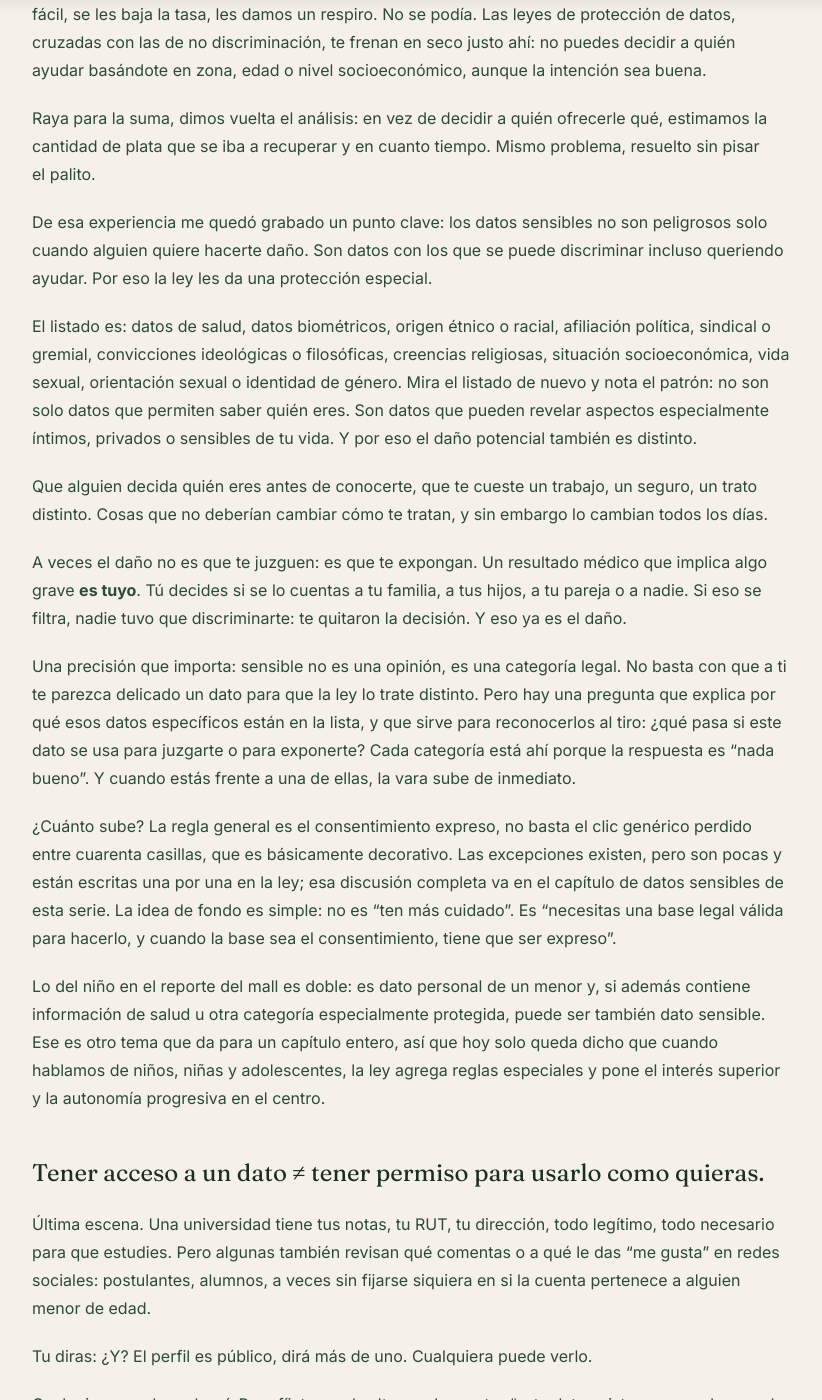
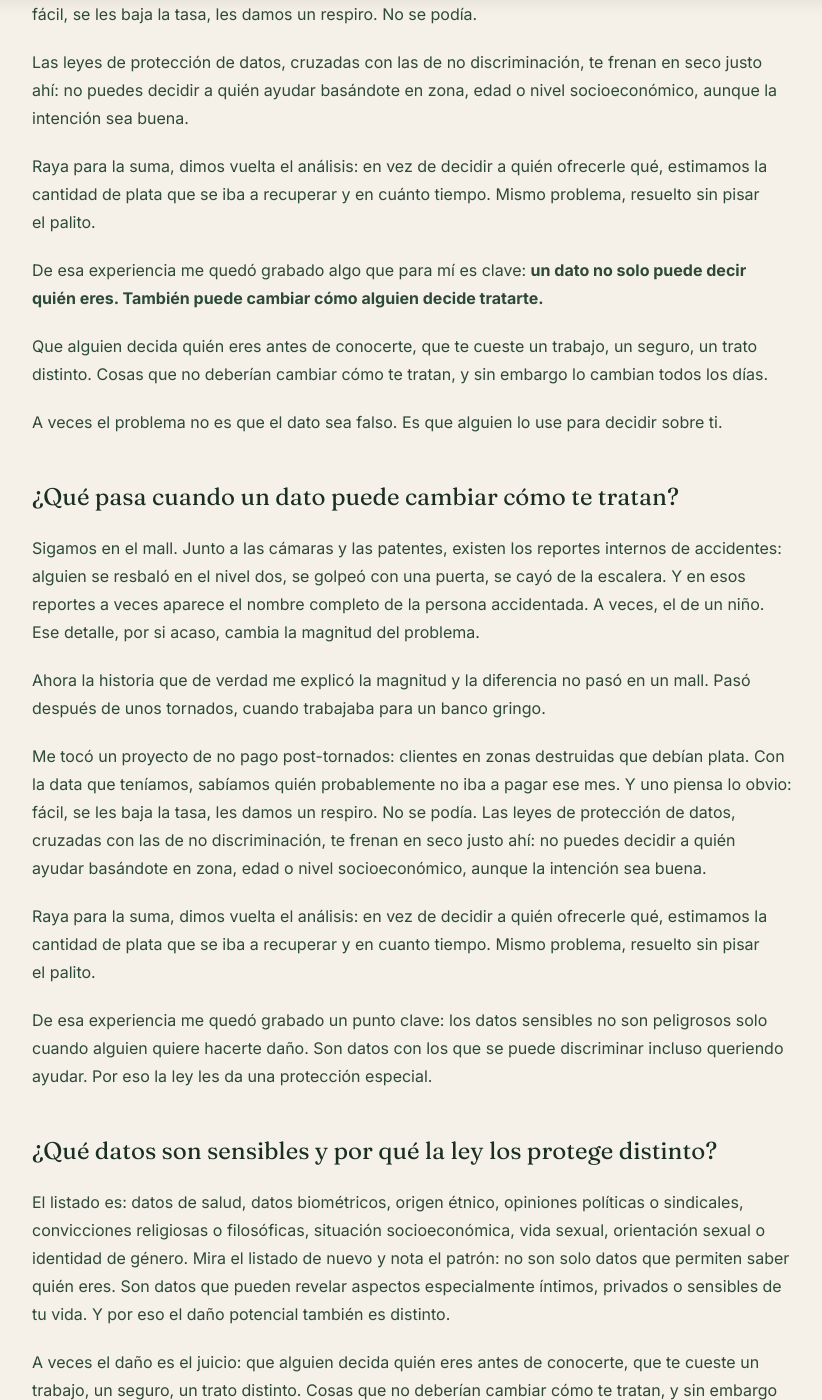
Before and after one commit to Maquitaa/web-page, a Jekyll site: the page built from _posts/2026-08-17-nadie-te-preguntó-nada-y-aun-así-saben-quién-eres.md, in a window 1280 px wide and 1400 px high, scrolled down 3759 px. Shown: the whole window, without its empty margins (228-1050 px from the left). Built offline with Jekyll 4.4.1, drawn with Linux system fonts in a browser that asks for light colours; some of the changed text lies outside the part shown.

Commit message:
Update Publicaciones “2026-08-17-nadie-te-preguntó-nada-y-aun-así-saben-quién-eres”

```diff
--- a/_posts/2026-08-17-nadie-te-preguntó-nada-y-aun-así-saben-quién-eres.md
+++ b/_posts/2026-08-17-nadie-te-preguntó-nada-y-aun-así-saben-quién-eres.md
@@ -77,17 +77,41 @@ Sigamos en el mall. Junto a las cámaras y las patentes, existen los reportes in
 
 Ahora la historia que de verdad me explicó la magnitud y la diferencia no pasó en un mall. Pasó después de unos tornados, cuando trabajaba para un banco gringo.
 
+Me tocó un proyecto de no pago post-tornados: clientes en zonas destruidas que debían plata. Con la data que teníamos, sabíamos quién probablemente no iba a pagar ese mes. Y uno piensa lo obvio: fácil, se les baja la tasa, les damos un respiro. No se podía.
+
+Las leyes de protección de datos, cruzadas con las de no discriminación, te frenan en seco justo ahí: no puedes decidir a quién ayudar basándote en zona, edad o nivel socioeconómico, aunque la intención sea buena.
+
+Raya para la suma, dimos vuelta el análisis: en vez de decidir a quién ofrecerle qué, estimamos la cantidad de plata que se iba a recuperar y en cuánto tiempo. Mismo problema, resuelto sin pisar el palito.
+
+De esa experiencia me quedó grabado algo que para mí es clave: **un dato no solo puede decir quién eres. También puede cambiar cómo alguien decide tratarte.**
+
+Que alguien decida quién eres antes de conocerte, que te cueste un trabajo, un seguro, un trato distinto. Cosas que no deberían cambiar cómo te tratan, y sin embargo lo cambian todos los días.
+
+A veces el problema no es que el dato sea falso. Es que alguien lo use para decidir sobre ti.
+
+
+
+## ¿Qué pasa cuando un dato puede cambiar cómo te tratan?
+
+Sigamos en el mall. Junto a las cámaras y las patentes, existen los reportes internos de accidentes: alguien se resbaló en el nivel dos, se golpeó con una puerta, se cayó de la escalera. Y en esos reportes a veces aparece el nombre completo de la persona accidentada. A veces, el de un niño. Ese detalle, por si acaso, cambia la magnitud del problema.
+
+Ahora la historia que de verdad me explicó la magnitud y la diferencia no pasó en un mall. Pasó después de unos tornados, cuando trabajaba para un banco gringo.
+
 Me tocó un proyecto de no pago post-tornados: clientes en zonas destruidas que debían plata. Con la data que teníamos, sabíamos quién probablemente no iba a pagar ese mes. Y uno piensa lo obvio: fácil, se les baja la tasa, les damos un respiro. No se podía. Las leyes de protección de datos, cruzadas con las de no discriminación, te frenan en seco justo ahí: no puedes decidir a quién ayudar basándote en zona, edad o nivel socioeconómico, aunque la intención sea buena.
 
 Raya para la suma, dimos vuelta el análisis: en vez de decidir a quién ofrecerle qué, estimamos la cantidad de plata que se iba a recuperar y en cuanto tiempo. Mismo problema, resuelto sin pisar el palito.
 
 De esa experiencia me quedó grabado un punto clave: los datos sensibles no son peligrosos solo cuando alguien quiere hacerte daño. Son datos con los que se puede discriminar incluso queriendo ayudar. Por eso la ley les da una protección especial.
 
-El listado es: datos de salud, datos biométricos, origen étnico o racial, afiliación política, sindical o gremial, convicciones ideológicas o filosóficas, creencias religiosas, situación socioeconómica, vida sexual, orientación sexual o identidad de género. Mira el listado de nuevo y nota el patrón: no son solo datos que permiten saber quién eres. Son datos que pueden revelar aspectos especialmente íntimos, privados o sensibles de tu vida. Y por eso el daño potencial también es distinto.
 
-Que alguien decida quién eres antes de conocerte, que te cueste un trabajo, un seguro, un trato distinto. Cosas que no deberían cambiar cómo te tratan, y sin embargo lo cambian todos los días.
 
-A veces el daño no es que te juzguen: es que te expongan. Un resultado médico que implica algo grave **es tuyo**. Tú decides si se lo cuentas a tu familia, a tus hijos, a tu pareja o a nadie. Si eso se filtra, nadie tuvo que discriminarte: te quitaron la decisión. Y eso ya es el daño.
+## ¿Qué datos son sensibles y por qué la ley los protege distinto?
+
+El listado es: datos de salud, datos biométricos, origen étnico, opiniones políticas o sindicales, convicciones religiosas o filosóficas, situación socioeconómica, vida sexual, orientación sexual o identidad de género. Mira el listado de nuevo y nota el patrón: no son solo datos que permiten saber quién eres. Son datos que pueden revelar aspectos especialmente íntimos, privados o sensibles de tu vida. Y por eso el daño potencial también es distinto.
+
+A veces el daño es el juicio: que alguien decida quién eres antes de conocerte, que te cueste un trabajo, un seguro, un trato distinto. Cosas que no deberían cambiar cómo te tratan, y sin embargo lo cambian todos los días.
+
+A veces el daño no es que te juzguen: es que te expongan. Un resultado médico que implica algo grave **es tuyo**. Tú decides si se lo cuentas a tu familia, a tus hijos, a tu pareja o a nadie. Si eso se filtra, nadie tuvo que discriminarte: te quitaron la decisión. Y eso ya es el daño.
 
 Una precisión que importa: sensible no es una opinión, es una categoría legal. No basta con que a ti te parezca delicado un dato para que la ley lo trate distinto. Pero hay una pregunta que explica por qué esos datos específicos están en la lista, y que sirve para reconocerlos al tiro: ¿qué pasa si este dato se usa para juzgarte o para exponerte? Cada categoría está ahí porque la respuesta es “nada bueno”. Y cuando estás frente a una de ellas, la vara sube de inmediato.
 
@@ -97,9 +121,15 @@ Lo del niño en el reporte del mall es doble: es dato personal de un menor y, si
 
 
 
+
+
+
+
+
+
 ## Tener acceso a un dato ≠ tener permiso para usarlo como quieras.
 
-Última escena. Una universidad tiene tus notas, tu RUT, tu dirección, todo legítimo, todo necesario para que estudies. Pero algunas también revisan qué comentas o a qué le das “me gusta” en redes sociales: postulantes, alumnos, a veces sin fijarse siquiera en si la cuenta pertenece a alguien menor de edad.
+Una universidad tiene tus notas, tu RUT, tu dirección, todo legítimo, todo necesario para que estudies. Pero algunas también revisan qué comentas o a qué le das “me gusta” en redes sociales: postulantes, alumnos, a veces sin fijarse siquiera en si la cuenta pertenece a alguien menor de edad.
 
 Tu diras: ¿Y? El perfil es público, dirá más de uno. Cualquiera puede verlo.
 
```
Also changed, not shown: other parts of _posts/2026-08-17-nadie-te-preguntó-nada-y-aun-así-saben-quién-eres.md (+1 -1 lines).
